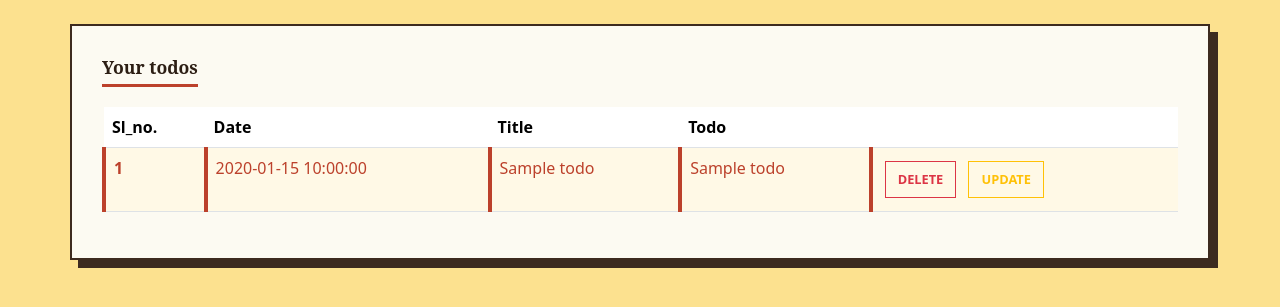
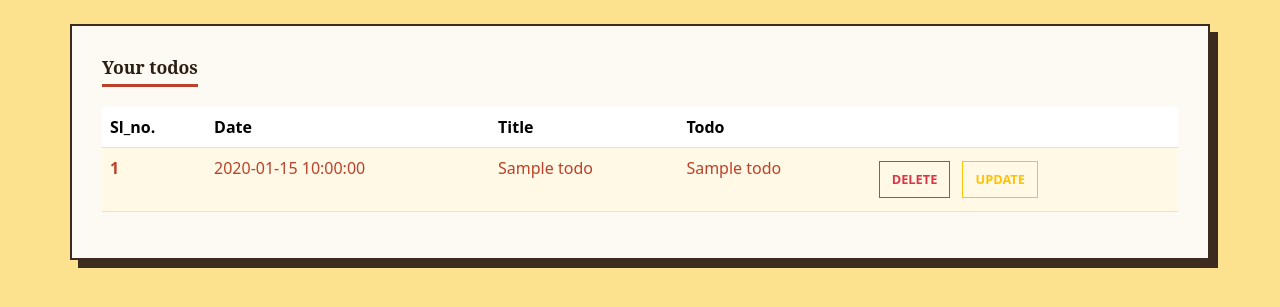
Before and after one commit to pals87893-max/TODOS-WebApp, a Flask app: template templates/index.html in a window 1280 px wide. Shown: the part 143-450 px from the top of the page. Run offline with Flask 3, Linux system fonts and the light colour scheme; the template is opened without the code that fills it: most values are stand-ins (such as "Sample title", 1, 10 or a date in 2020).

Commit message:
Update TableStyle.css

```diff
--- a/static/css/TableStyle.css
+++ b/static/css/TableStyle.css
@@ -78,7 +78,6 @@ h5 {
 .important-row td, .important-row th {
     background-color: #fff9e6 !important;
     color: #bc412b !important;
-    border-left: 4px solid #bc412b; /* Vermilion side-marker */
 }
 
 /* Desktop Fixes */
```
